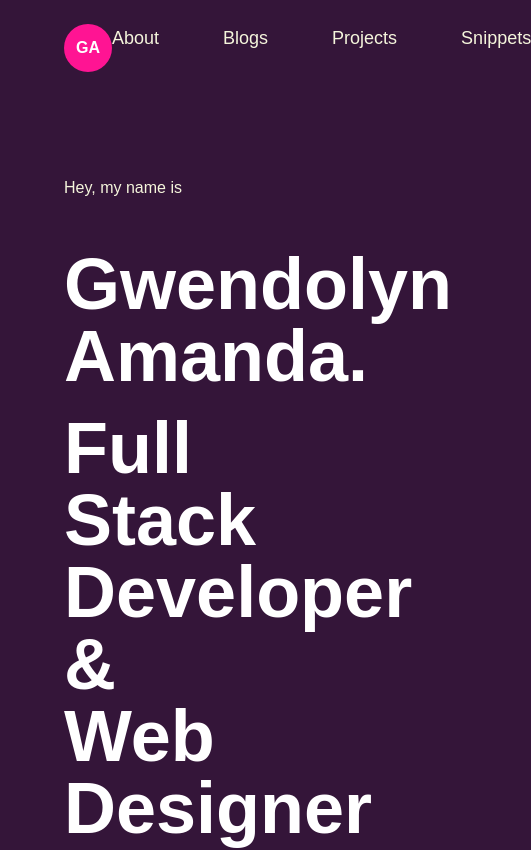
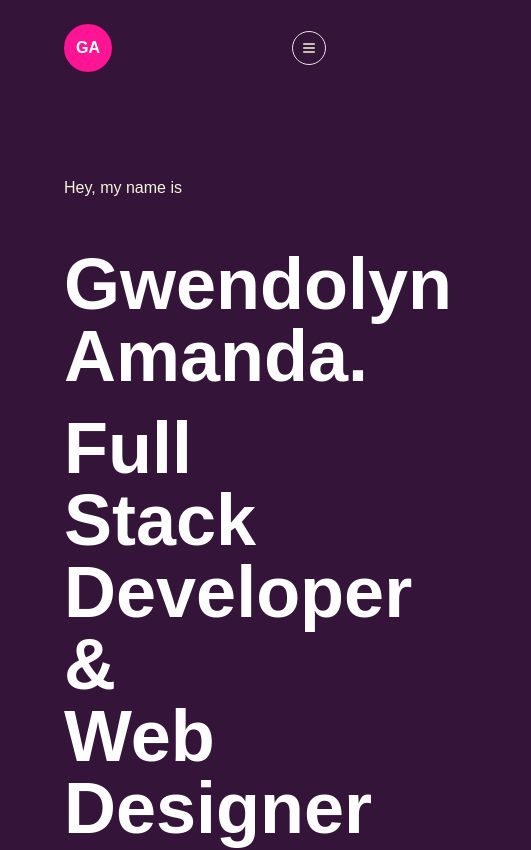
Before and after one commit to ama-lyn/amalyn, a Next.js app: page / in a window 390 px wide. Shown: the top 850 px of the page, 531 px wide, since content can reach past the window. Built offline with nearby package versions, Linux system fonts and the light colour scheme.

Commit message:
refactor: make navbar mobile responsive

```diff
--- a/app/globals.css
+++ b/app/globals.css
@@ -70,3 +70,8 @@ body {
     @apply bg-background text-foreground;
   }
 }
+
+.blur-backdrop-filter {
+  backdrop-filter: blur(6px);
+  -webkit-backdrop-filter: blur(6px); /* For Safari */
+}
--- a/components/Header.tsx
+++ b/components/Header.tsx
@@ -1,24 +1,78 @@
-import React from "react";
+"use client";
+import React, { useState } from "react";
 import Link from "next/link";
+import { Menu, X } from "lucide-react";
 
+interface NavItem {
+  label: string;
+  page: string;
+}
 
 const Header = () => {
+  const NavItems: Array<NavItem> = [
+    { label: "About", page: "/about" },
+    { label: "Blog", page: "/blogs" },
+    { label: "Projects", page: "/projects" },
+    { label: "Snippets", page: "/snippets" },
+  ];
+
+  const [navbarOpen, setNavbarOpen] = useState(false);
+
   return (
-    <div className="flex justify-between py-6">
-      <div>
+    <nav className="bg-opacity-70 bg-clip-padding blur-backdrop-filter">
+      <div className="flex flex-wrap justify-between items-center py-6">
         <Link href="/">
-          <div className="avatar rounded-full min-h-12 min-w-12 bg-[#FF1493] text-white  font-[700] flex items-center justify-center">
+          <div className="rounded-full min-h-12 min-w-12 bg-[#FF1493] text-white  font-[700] flex items-center justify-center">
             <p>GA</p>
           </div>
         </Link>
+        <div className="hidden md:flex gap-16 text-lg">
+          {NavItems.map((item: NavItem) => (
+            <Link
+              key={item.page}
+              href={item.page}
+              className={" hover:text-[#FF1493]"}
+            >
+              {item.label}
+            </Link>
+          ))}
+        </div>
+
+        {/* MOBILE... */}
+        <div className="block md:hidden">
+          {!navbarOpen ? (
+            <button
+              onClick={() => setNavbarOpen(true)}
+              className="flex items-center p-2 border-[1.5px] rounded-full "
+            >
+              <Menu className="h-4 w-4" />
+            </button>
+          ) : (
+            <button
+              onClick={() => setNavbarOpen(false)}
+              className="flex items-center p-2 border-[1.5px] rounded-full"
+            >
+              <X className="h-4 w-4" />
+            </button>
+          )}
+        </div>
       </div>
-      <div className="flex gap-16 text-lg ">
-        <Link href="/about" className="hover:text-[#FF1493]">About</Link>
-        <Link href="/blogs" className="hover:text-[#FF1493]">Blogs</Link>
-        <Link href="/projects" className="hover:text-[#FF1493]">Projects</Link>
-        <Link href="/snippets" className="hover:text-[#FF1493]">Snippets</Link>
-      </div>
-    </div>
+
+      {navbarOpen ? (
+        <div className="flex flex-col py-20 items-center h-screen md:hidden">
+          {NavItems.map((item: NavItem) => (
+            <Link
+              key={item.page}
+              href={item.page}
+              className={"pb-2 hover:text-[#FF1493]"}
+              onClick={() => setNavbarOpen(false)}
+            >
+              {item.label}
+            </Link>
+          ))}
+        </div>
+      ) : null}
+    </nav>
   );
 };
 
```
